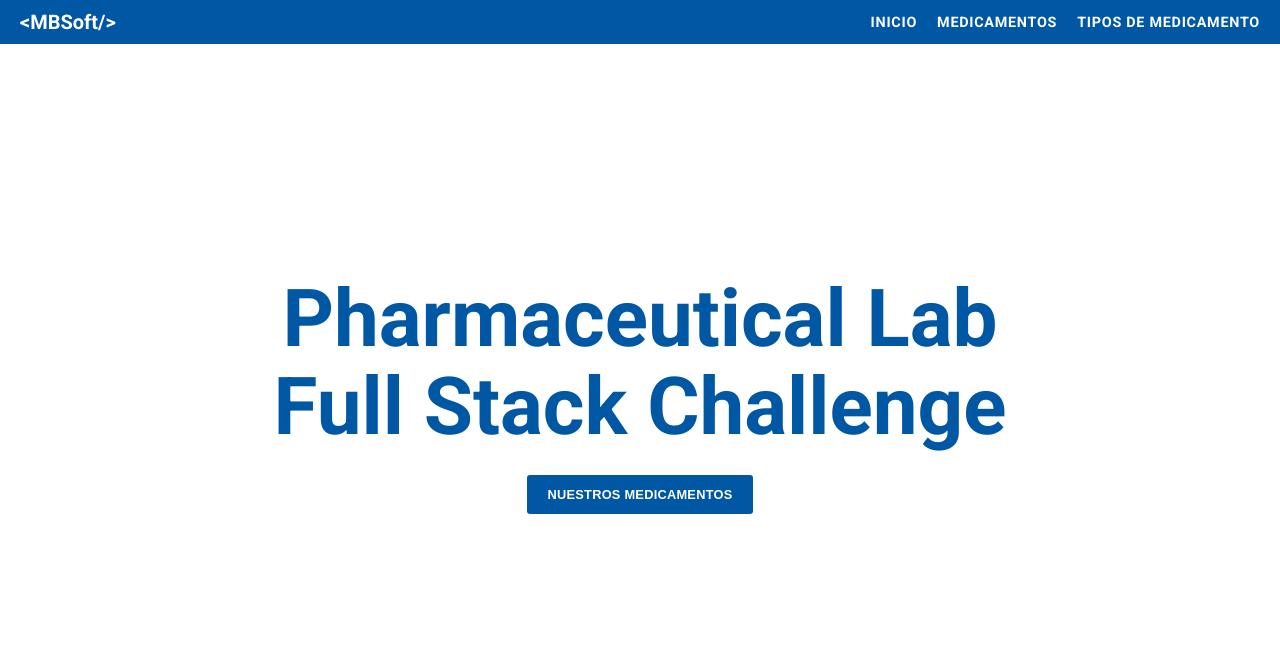
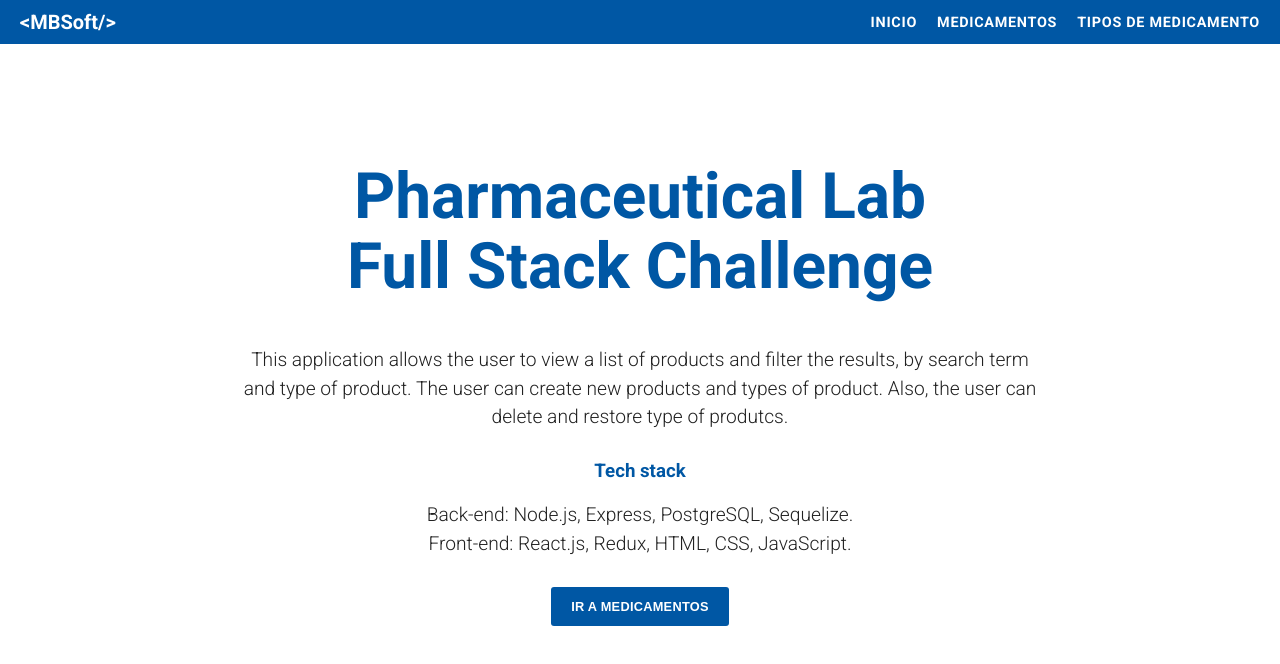
Before and after one commit to lipob/pharmalab-full-stack-challenge, a React (Create React App) app in the folder client/: page / in a window 1280 px wide. Shown: the top 664 px of the page. Built offline with nearby package versions, Linux system fonts and the light colour scheme; the HTML template or start-up script is replaced by a standard one.

Commit message:
App info in Home

```diff
--- a/client/src/components/Header/Header.jsx
+++ b/client/src/components/Header/Header.jsx
@@ -6,7 +6,9 @@ function Header() {
   return (
     <div className="header-wrapper">
       <div>
-        <h1 className="headerLogo">{`<MBSoft/>`}</h1>
+        <Link to='/'>
+          <h1 className="headerLogo">{`<MBSoft/>`}</h1>
+        </Link>
         <nav>
           <Link to="/">Inicio</Link>
           <Link to="/products">Medicamentos</Link>
--- a/client/src/components/Home/Home.jsx
+++ b/client/src/components/Home/Home.jsx
@@ -6,8 +6,13 @@ function Home() {
   return (
     <div className="components-wrapper text-center home">
       <h1>Pharmaceutical Lab <br />Full Stack Challenge</h1>
+      <p className="text-leading mb-15">This application allows the user to view a list of products and filter the results, by search term and type of product. The user can create new products and types of product. Also, the user can delete and restore type of produtcs.</p>
+      <h3>Tech stack</h3>
+      <p className="text-leading mb-15">
+        Back-end: Node.js, Express, PostgreSQL, Sequelize. <br />
+        Front-end: React.js, Redux, HTML, CSS, JavaScript. </p>
       <Link to ="products">
-        <button>Nuestros medicamentos</button>
+        <button>Ir a medicamentos</button>
       </Link>
     </div>
   );
--- a/client/src/index.css
+++ b/client/src/index.css
@@ -28,7 +28,7 @@ h4, h5, h6 {
   margin: 0;
 }
 h1 {
-  font-size: 5em;
+  font-size: 4em;
 }
 h2 {
   font-size: 2em;
@@ -129,6 +129,9 @@ label {
 .text-center {
   text-align: center;
 }
+.text-leading {
+  font-size: 1.2em;
+}
 .text-right {
   text-align: right;
 }
```
